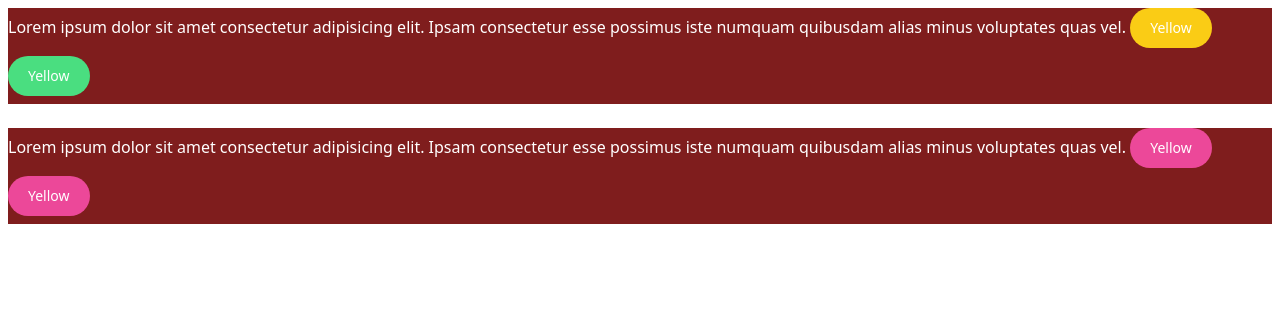
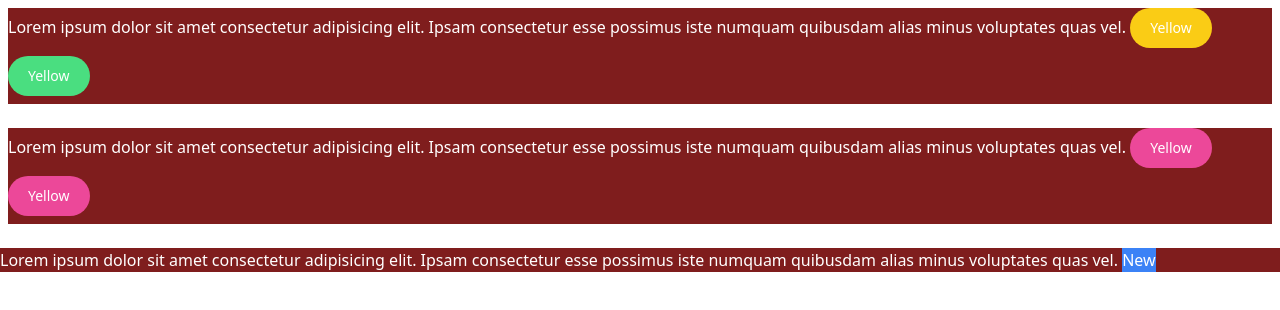
Before and after one commit to ALOK8467100/TailWind-Tutorials, a website built with Vite: page 7.@apply directive in Tailwind/index.html in a window 1280 px wide. Built offline with nearby package versions, Linux system fonts and the light colour scheme.

Commit message:
Update index.html

```diff
--- a/7.@apply directive in Tailwind/index.html
+++ b/7.@apply directive in Tailwind/index.html
@@ -28,7 +28,11 @@
     Lorem ipsum dolor sit amet consectetur adipisicing elit. Ipsam consectetur esse possimus iste numquam quibusdam alias minus voluptates quas vel.
   <button type="button" class=" bg-pink-500 btn1">Yellow</button>
   <button type="button" class="bg-pink-500  btn2">Yellow</button>
+</div>
 
+    <div class="my-5 bg-red-900 text-white">
+  Lorem ipsum dolor sit amet consectetur adipisicing elit. Ipsam consectetur esse possimus iste numquam quibusdam alias minus voluptates quas vel.
+  <button type="button" class="bg-blue-500 btn3">New</button>
 </div>
 </body>
 </html>
```
